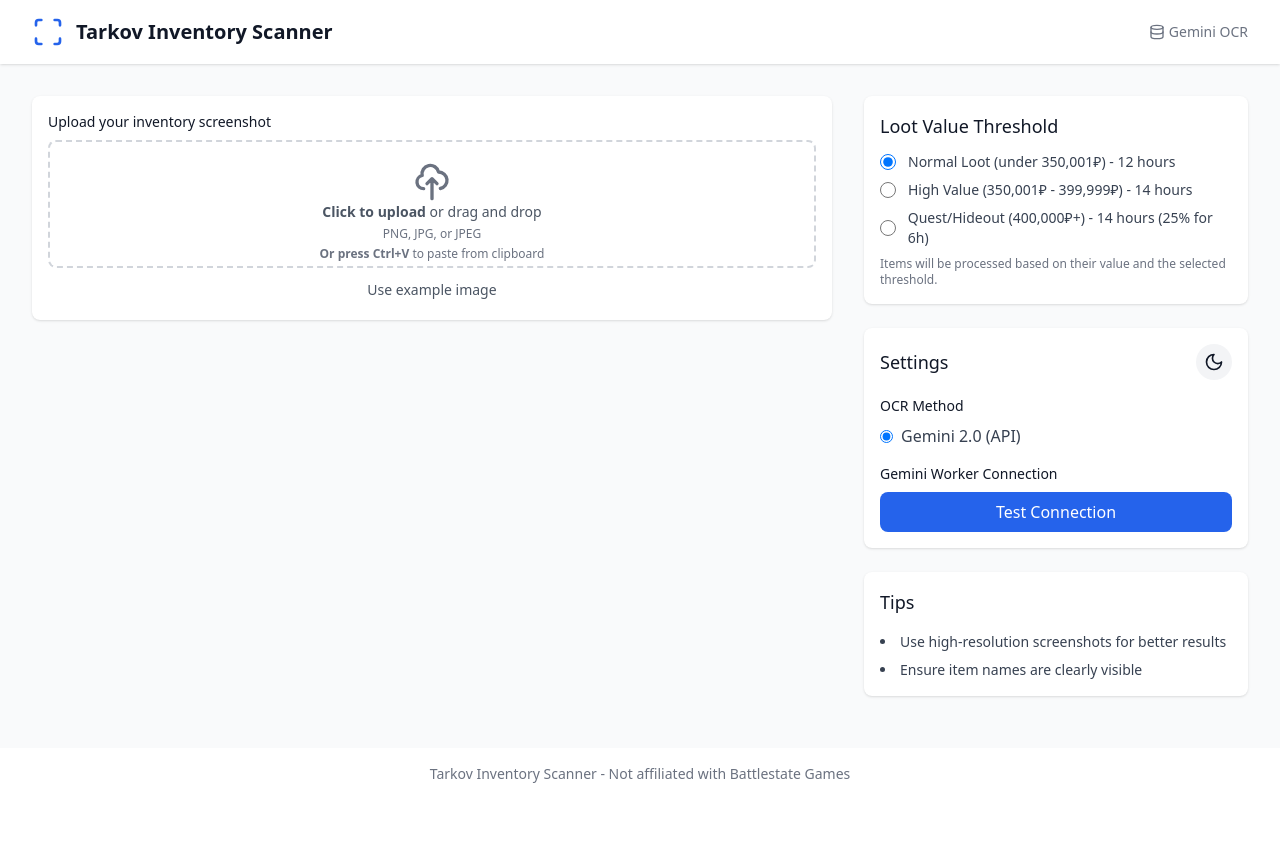
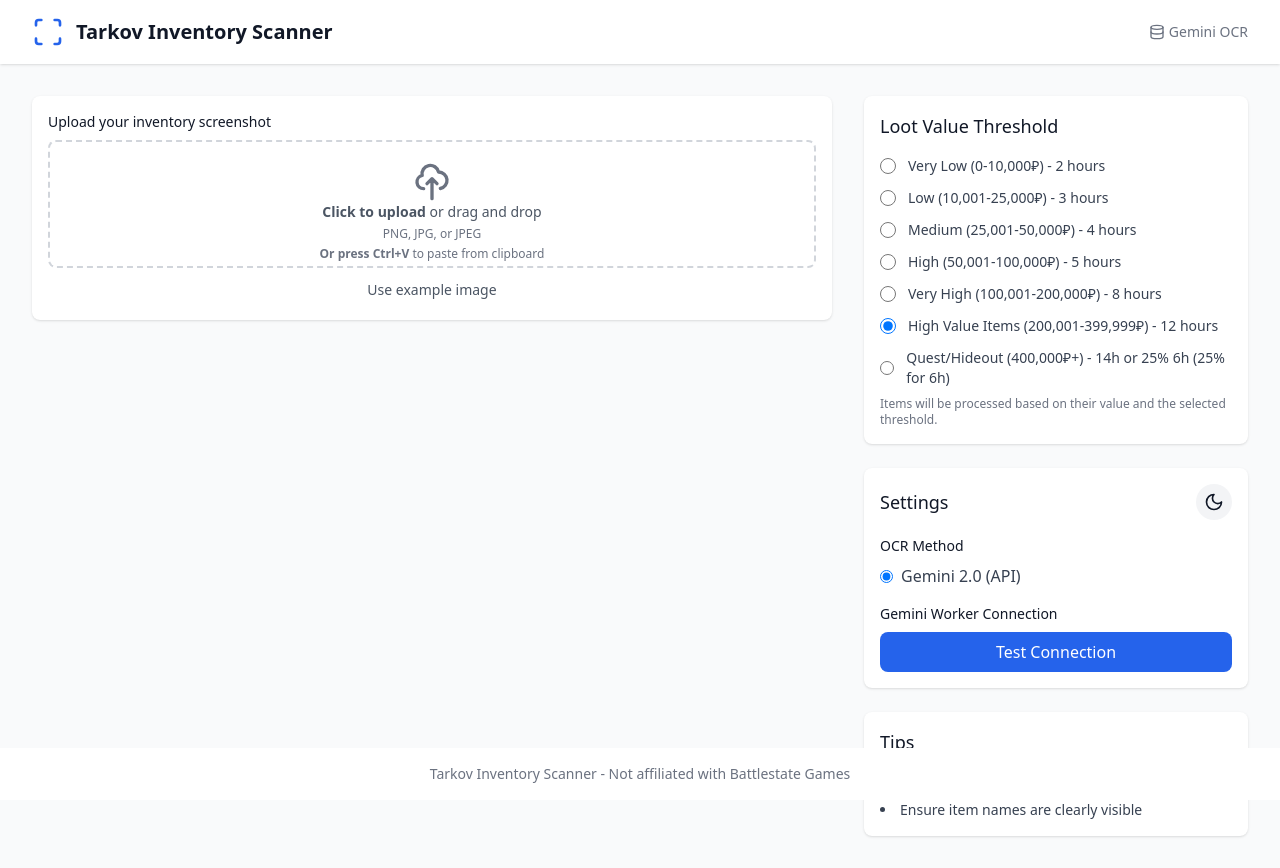
Before and after one commit to Wilsman/tarkov_item_scanner, a React (Vite) app: page / in a window 1280 px wide. Before the commit the page ends 800 px from the top, so only its background shows below. Built offline with nearby package versions, Linux system fonts and the light colour scheme.

Commit message:
feat: add loot value threshold selector with ritual time configuration

```diff
--- a/src/App.tsx
+++ b/src/App.tsx
@@ -273,7 +273,7 @@ const AppContent: React.FC = () => {
   const [isCtrlPressed, setIsCtrlPressed] = useState(false);
   const [showOptimized, setShowOptimized] = useState(false);
   const [optimizedItems, setOptimizedItems] = useState<Item[]>([]);
-  const [lootThreshold, setLootThreshold] = useState<LootThreshold>('normal');
+  const [lootThreshold, setLootThreshold] = useState<LootThreshold>('premium');
 
   // Apply ritual times based on item value and selected threshold
   const applyRitualTimes = useCallback((items: Item[]): Item[] => {
@@ -281,16 +281,42 @@ const AppContent: React.FC = () => {
       const price = item.avg24hPrice ?? item.basePrice;
       let ritualTime: number;
 
-      if (lootThreshold === 'quest' && price >= 400000) {
-        // For quest/hideout items, 25% chance for 6h, 75% for 14h
-        ritualTime = Math.random() < 0.25 ? 6 : 14;
-      } else if (lootThreshold === 'high' && price > 350000) {
-        ritualTime = 14; // High value items take 14h
-      } else {
-        ritualTime = 12; // Normal items take 12h
+      // Use the threshold configuration to determine ritual time
+      switch (lootThreshold) {
+        case 'very_low':
+          ritualTime = price <= 10000 ? 2 : 2;
+          break;
+        case 'low':
+          ritualTime = price >= 10001 && price <= 25000 ? 3 : 3;
+          break;
+        case 'medium':
+          ritualTime = price >= 25001 && price <= 50000 ? 4 : 4;
+          break;
+        case 'high':
+          ritualTime = price >= 50001 && price <= 100000 ? 5 : 5;
+          break;
+        case 'very_high':
+          ritualTime = price >= 100001 && price <= 200000 ? 8 : 8;
+          break;
+        case 'premium':
+          ritualTime = price >= 200001 && price <= 399999 ? 12 : 12;
+          break;
+        case 'quest':
+          // For quest/hideout items (400,000+), 25% chance for 6h, 75% for 14h
+          if (price >= 400000) {
+            ritualTime = Math.random() < 0.25 ? 6 : 14;
+          } else {
+            ritualTime = 14;
+          }
+          break;
+        default:
+          ritualTime = 12;
       }
 
-      return { ...item, ritualTime };
+      return {
+        ...item,
+        ritualTime
+      };
     });
   }, [lootThreshold]);
 
--- a/src/components/ThresholdSelector.tsx
+++ b/src/components/ThresholdSelector.tsx
@@ -11,29 +11,26 @@ export const ThresholdSelector: React.FC<ThresholdSelectorProps> = ({
   onThresholdChange,
 }) => {
   return (
-    <div className="bg-white dark:bg-gray-800 rounded-lg shadow p-4 mb-6">
-      <h3 className="text-lg font-medium text-gray-900 dark:text-white mb-3">
+    <div className="bg-white dark:bg-gray-800 rounded-lg shadow p-4">
+      <h3 className="text-lg font-medium text-gray-900 dark:text-white mb-4">
         Loot Value Threshold
       </h3>
-      <div className="space-y-2">
-        {Object.entries(THRESHOLD_CONFIG).map(([key, config]) => (
-          <div key={key} className="flex items-center">
+      <div className="space-y-3">
+        {(['very_low', 'low', 'medium', 'high', 'very_high', 'premium', 'quest'] as LootThreshold[]).map((key) => (
+          <label key={key} className="flex items-center space-x-3 cursor-pointer">
             <input
-              id={`threshold-${key}`}
-              name="loot-threshold"
               type="radio"
-              className="h-4 w-4 text-blue-600 focus:ring-blue-500 border-gray-300 dark:border-gray-600 dark:bg-gray-700"
+              name="threshold"
+              value={key}
               checked={threshold === key}
-              onChange={() => onThresholdChange(key as LootThreshold)}
+              onChange={(e) => onThresholdChange(e.target.value as LootThreshold)}
+              className="w-4 h-4 text-blue-600 border-gray-300 focus:ring-blue-500"
             />
-            <label
-              htmlFor={`threshold-${key}`}
-              className="ml-3 block text-sm font-medium text-gray-700 dark:text-gray-300"
-            >
-              {config.label} - {config.time} hours
+            <span className="text-sm text-gray-700 dark:text-gray-300">
+              {THRESHOLD_CONFIG[key].label}
               {key === 'quest' && ` (${(THRESHOLD_CONFIG.quest.chance * 100)}% for ${THRESHOLD_CONFIG.quest.altTime}h)`}
-            </label>
-          </div>
+            </span>
+          </label>
         ))}
       </div>
       <p className="mt-2 text-xs text-gray-500 dark:text-gray-400">
--- a/src/types/loot.ts
+++ b/src/types/loot.ts
@@ -1,13 +1,11 @@
-export type LootThreshold = 'normal' | 'high' | 'quest';
+export type LootThreshold = 'very_low' | 'low' | 'medium' | 'high' | 'very_high' | 'premium' | 'quest';
 
 export const THRESHOLD_CONFIG = {
-  normal: { maxValue: 350000, time: 12, label: 'Normal Loot (under 350,001₽)' },
-  high: { maxValue: 399999, time: 14, label: 'High Value (350,001₽ - 399,999₽)' },
-  quest: {
-    minValue: 400000,
-    time: 14,
-    chance: 0.25,
-    altTime: 6,
-    label: 'Quest/Hideout (400,000₽+)'
-  }
+  very_low: { maxValue: 10000, time: 2, label: 'Very Low (0-10,000₽) - 2 hours' },
+  low: { minValue: 10001, maxValue: 25000, time: 3, label: 'Low (10,001-25,000₽) - 3 hours' },
+  medium: { minValue: 25001, maxValue: 50000, time: 4, label: 'Medium (25,001-50,000₽) - 4 hours' },
+  high: { minValue: 50001, maxValue: 100000, time: 5, label: 'High (50,001-100,000₽) - 5 hours' },
+  very_high: { minValue: 100001, maxValue: 200000, time: 8, label: 'Very High (100,001-200,000₽) - 8 hours' },
+  premium: { minValue: 200001, maxValue: 399999, time: 12, label: 'High Value Items (200,001-399,999₽) - 12 hours' },
+  quest: { minValue: 400000, time: 14, chance: 0.25, altTime: 6, label: 'Quest/Hideout (400,000₽+) - 14h or 25% 6h' }
 } as const;
```
